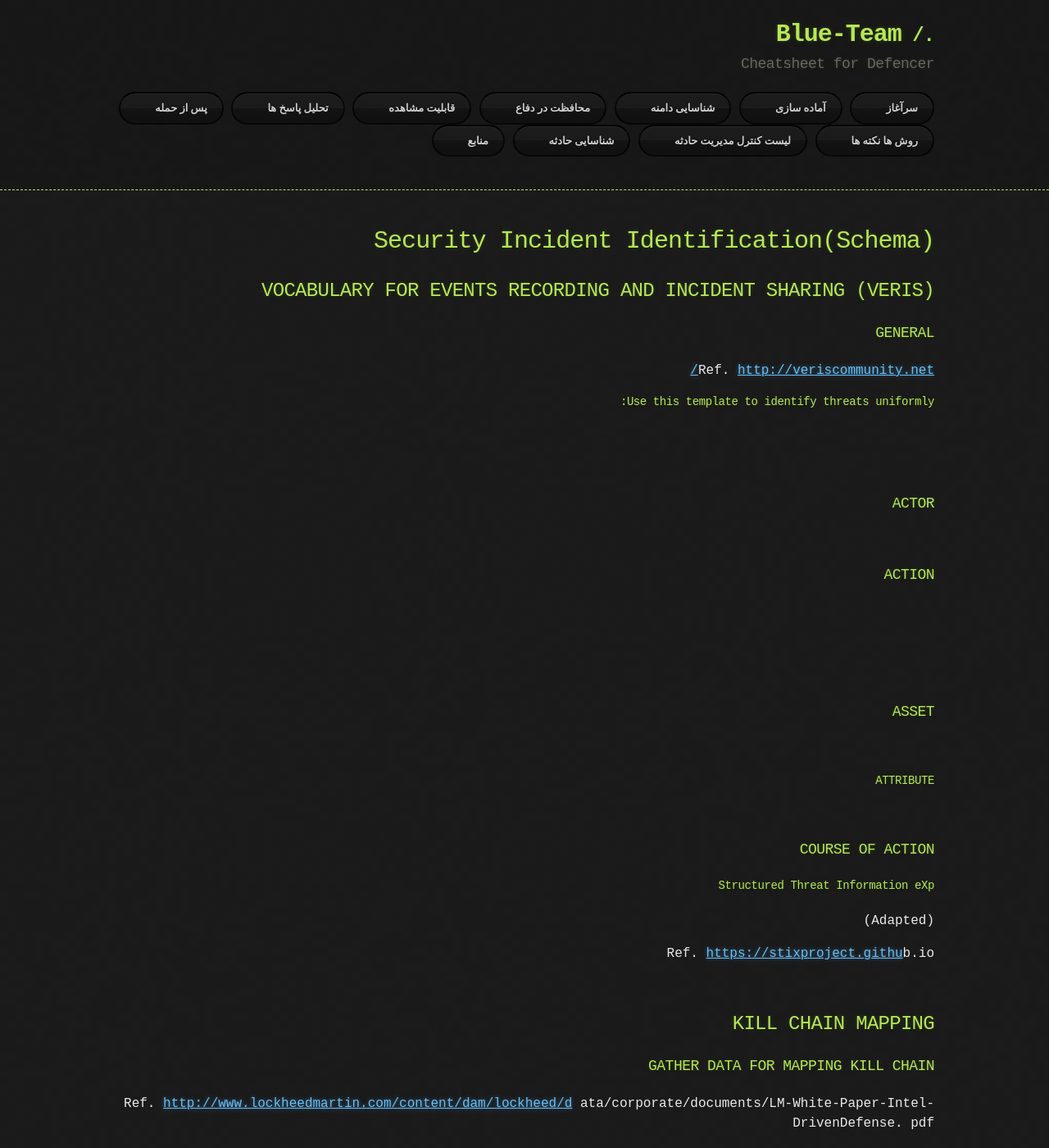
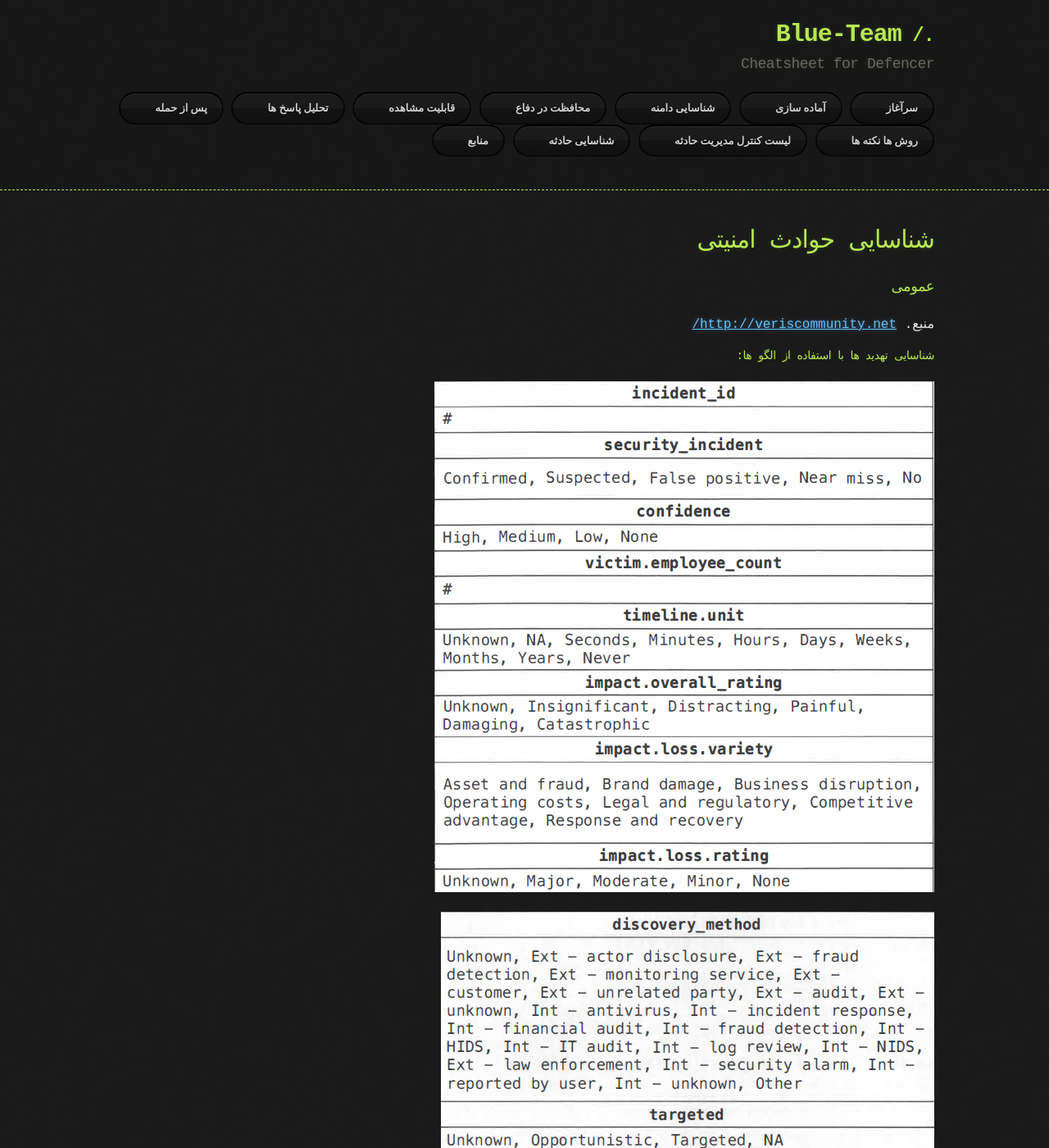
Before and after one commit to irblueteam/blue-team, a Jekyll site: the page built from security-incident-identification-schema.md, in a window 1280 px wide and 1400 px high. Shown: the whole window at 82% size. Built offline with Jekyll 4.4.1, drawn with Linux system fonts in a browser that asks for light colours; some web fonts are replaced; our own code applies the rules of GitHub Pages for plain Markdown files; some of the changed text lies outside the part shown.

Commit message:
Update security-incident-identification-schema.md

```diff
--- a/security-incident-identification-schema.md
+++ b/security-incident-identification-schema.md
@@ -1,57 +1,53 @@
-# Security Incident Identification\(Schema\)
+# شناسایی حوادث امنیتی
 
-## VOCABULARY FOR EVENTS RECORDING AND INCIDENT SHARING \(VERIS\)
+### عمومی
 
-### GENERAL
+منبع. [http://veriscommunity.net/](http://veriscommunity.net/)
 
-Ref. [http://veriscommunity.net/](http://veriscommunity.net/)
+#### شناسایی تهدید ها با استفاده از الگو ها:
 
-#### Use this template to identify threats uniformly:
+![](/assets/images/9.PNG)
 
-![](.gitbook/assets/9.PNG)
+![](/assets/images/10.PNG)
 
-![](.gitbook/assets/10.PNG)
+### actor
 
-### ACTOR
+![](/assets/images/11.PNG)
 
-![](.gitbook/assets/11.PNG)
+### action
 
-### ACTION
+![](/assets/images/12.PNG)
 
-![](.gitbook/assets/12.PNG)
+![](/assets/images/13.PNG)
 
-![](.gitbook/assets/13.PNG)
+![](/assets/images/14.PNG)
 
-![](.gitbook/assets/14.PNG)
+### asset
 
-### ASSET
+![](/assets/images/15.PNG)
 
-![](.gitbook/assets/15.PNG)
+#### attribute
 
-#### ATTRIBUTE
+![](/assets/images/16.PNG)
 
-![](.gitbook/assets/16.PNG)
-
-### COURSE OF ACTION
+### دوره اقدام
 
 #### Structured Threat Information eXp
 
-\(Adapted\)
+منبع. [https://stixproject.githu](https://stixproject.githu)b.io
 
-Ref. [https://stixproject.githu](https://stixproject.githu)b.io
-
-![](.gitbook/assets/17.PNG)
+![](/assets/images/17.PNG)
 
 ## KILL CHAIN MAPPING
 
-### GATHER DATA FOR MAPPING KILL CHAIN
+### لیست اطلاعات MAPPING KILL CHAIN
 
-Ref. [http://www.lockheedmartin.com/content/dam/lockheed/d](http://www.lockheedmartin.com/content/dam/lockheed/d) ata/corporate/documents/LM-White-Paper-Intel-DrivenDefense. pdf
+منبع. [http://www.lockheedmartin.com/content/dam/lockheed/d](http://www.lockheedmartin.com/content/dam/lockheed/d) ata/corporate/documents/LM-White-Paper-Intel-DrivenDefense. pdf
 
-![](.gitbook/assets/18.PNG)
+![](/assets/images/18.PNG)
 
-## PRI ORITIZED DEFENDED ASSET LIST \(PDAL\)
+## لیست PRI ORITIZED DEFENDED ASSET LIST \(PDAL\)
 
-### GATHER D ATA AND PRIORITIZE ASSETS TO DEFEND
+### لیست DATA AND PRIORITIZE ASSETS TO DEFEND
 
-![](.gitbook/assets/19.PNG)
+![](/assets/images/19.PNG)
```
